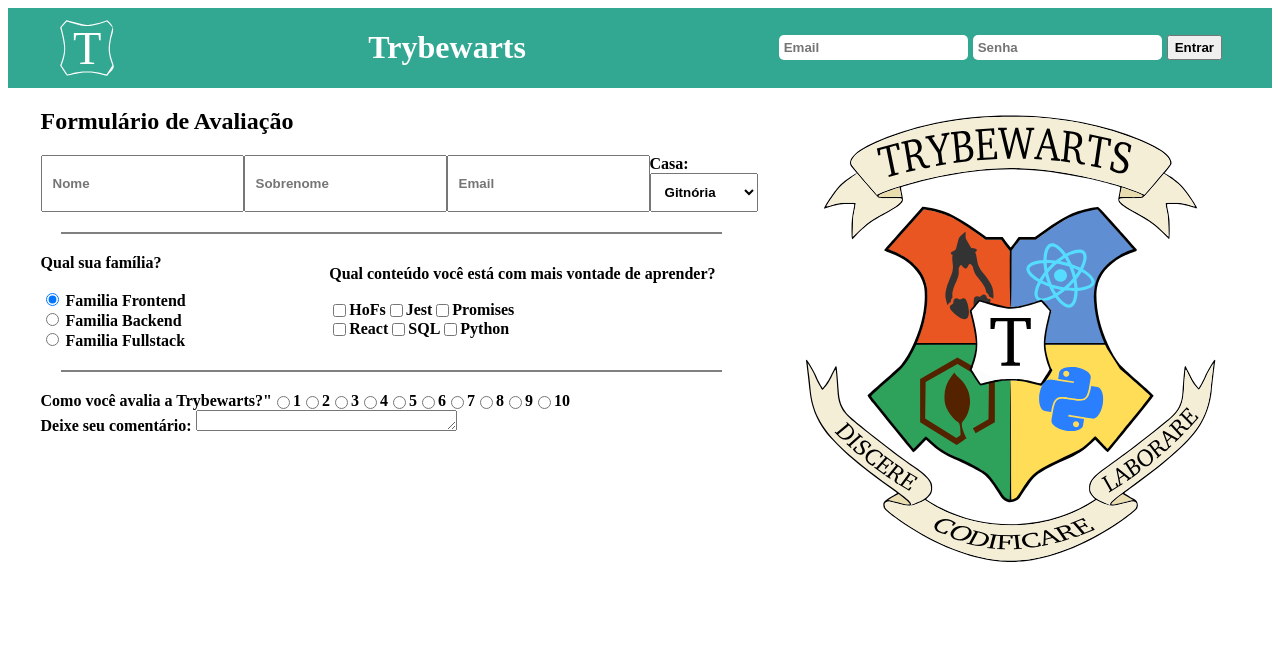
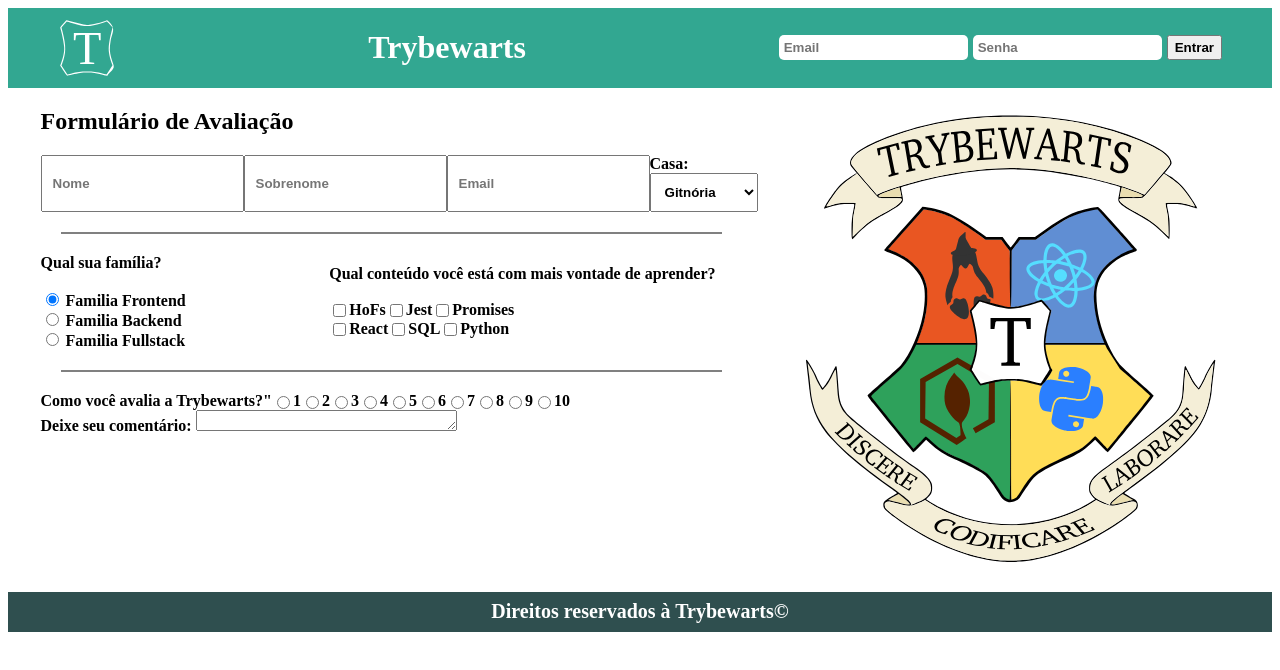
Before and after one commit to luccarendall/hogwarts-form, a website: page index.html in a window 1280 px wide. Drawn offline with Linux system fonts and the light colour scheme.

Commit message:
Requisito 19 - footer com sua formataçao

```diff
--- a/index.html
+++ b/index.html
@@ -118,6 +118,7 @@
         </section>
       </right>
     </main>
+    <footer>Direitos reservados à Trybewarts©</footer>
 
     <script src="script.js"></script>
   </body>
--- a/style.css
+++ b/style.css
@@ -78,10 +78,21 @@ hr {
     margin: 20px;
 }
 
-a,b{
+a , b{
     display: flex;
 }
 
 #section-avaliation-form{
     display: flex;
 }
+
+footer {
+    display: flex;
+    justify-content: center;
+    align-items: center;
+    width: 100%;
+    height: 40px;
+    color: white;
+    background-color: darkslategrey;
+    font-size: 20px;
+}
```
